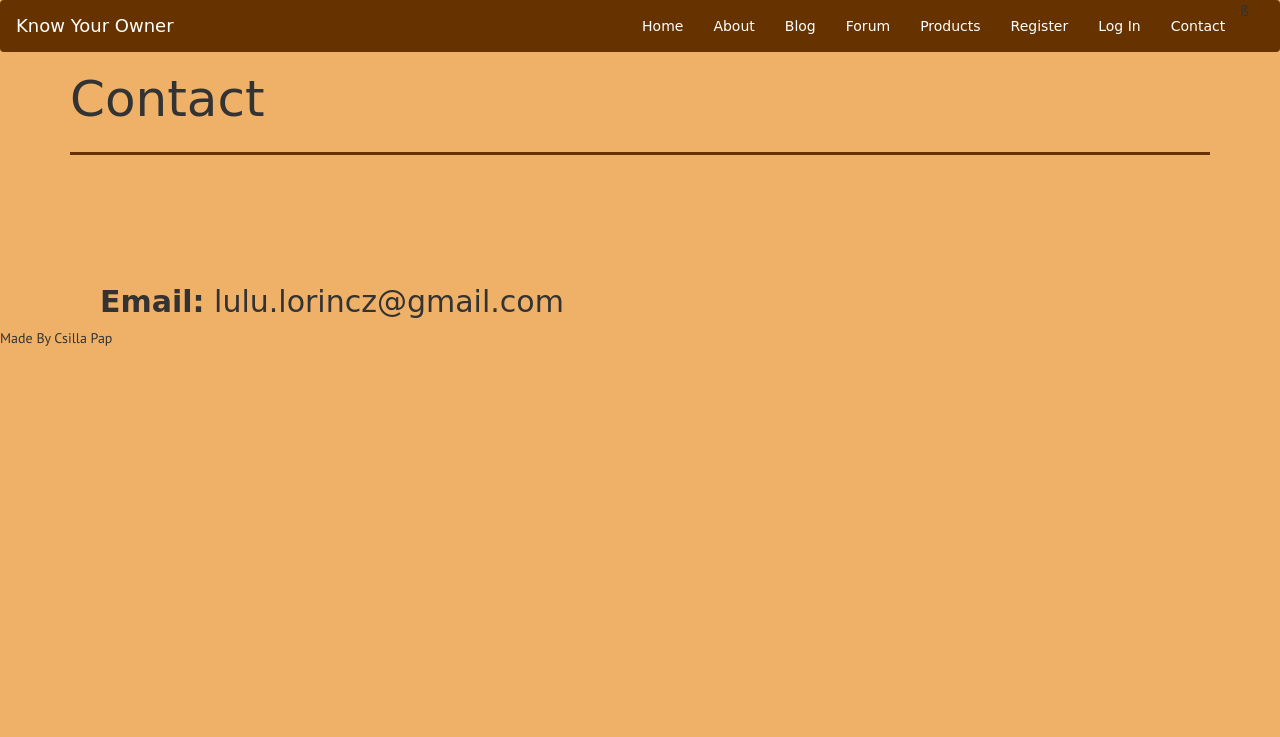
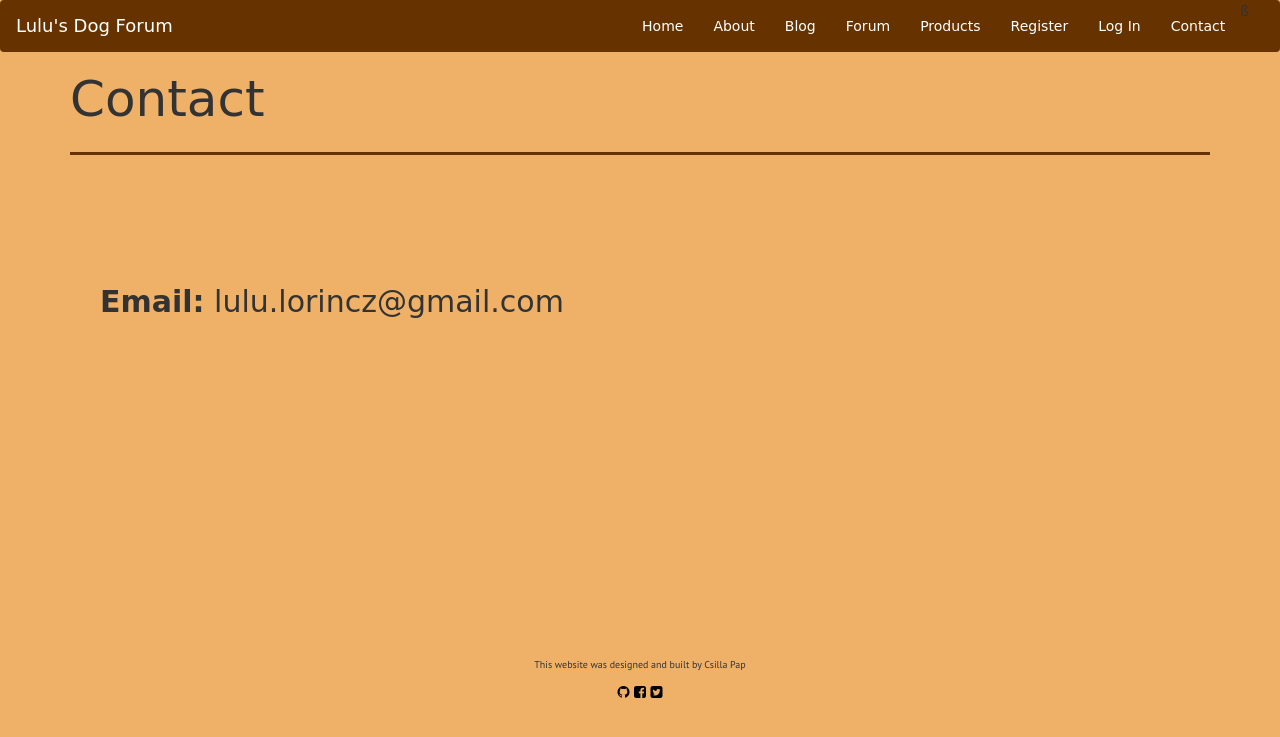
Before and after one commit to csillpap/LulusDogForum, a Django app: template templates/contact.html in a window 1280 px wide. Shown: the top 737 px of the page. Run offline with Django 3.2, Linux system fonts and the light colour scheme; the template is opened without the code that fills it, so the values that code supplies are empty; some libraries are stand-ins or nearby versions; some web fonts are replaced.

Commit message:
Rename site and style footer and contact page

```diff
--- a/static/css/style.css
+++ b/static/css/style.css
@@ -108,6 +108,12 @@ a.navbar-brand {
     color: #FF8C00;
 }
 
+/* Contact page */
+
+.contact-page {
+    margin-bottom: 300px;
+}
+
 /* Blog and forum page */
 
 .page-title {
@@ -163,6 +169,25 @@ tr {
     border-bottom: #663300 solid 2px
 }
 
+/* Footer */
+
+footer {
+	text-align: center;
+    margin-top: 30px;
+}
+
+footer > a > i.fa.fa-facebook-square,
+footer > a > i.fa.fa-twitter-square,
+footer > a > i.fa.fa-github {
+	color: black;
+}
+
+footer > p {
+    font-size: 10px;
+}
+
+/* Media queries */
+
 @media (max-width: 575px) {
     .main-image {
         max-width: 600px;
--- a/templates/base.html
+++ b/templates/base.html
@@ -3,7 +3,7 @@
 <html lang="en">
 <head>
     <meta charset="UTF-8">
-    <title>Know Your Owner</title>
+    <title>Lulu's Dog Forum</title>
     <meta name="viewport" content="width=device-width, initial-scale=1">
     <link rel="stylesheet" href="{% static 'css/bootstrap.min.css' %}">
     <link rel="stylesheet" href="{% static 'css/font-awesome-4.7.0/css/font-awesome.css' %}">
@@ -17,7 +17,7 @@
 
         <div class="container">
             <div class="navbar-header">
-                <a class="navbar-brand">Know Your Owner</a>
+                <a class="navbar-brand">Lulu's Dog Forum</a>
                 <button type="button" class="navbar-toggle collapsed" data-toggle="collapse" data-target="#myCollapsingList">
                     <span class="icon-bar"></span>
                     <span class="icon-bar"></span>
@@ -59,9 +59,12 @@
         {% endblock %}
     </div>
 
-    <div class="footer">
-        <p>Made By Csilla Pap</p>
-    </div>
+    <footer class="col-12">
+        <p>This website was designed and built by Csilla Pap</p>
+        <a href="https://github.com/csillpap/LulusDogForum"><i class="fa fa-github"></i></a>
+        <a href="#"><i class="fa fa-facebook-square"></i></a>
+        <a href="#"><i class="fa fa-twitter-square"></i></a>
+    </footer>
 
     <script src="{% static 'js/jquery-3.2.1.min.js' %}"></script>
     <script src="{% static 'js/bootstrap.min.js' %}"></script>
--- a/templates/contact.html
+++ b/templates/contact.html
@@ -1,7 +1,7 @@
 {% extends "base.html" %}
 {% load staticfiles %}
 {% block content %}
-    <div class="container">
+    <div class="container contact-page">
         <h1 class="page-title">Contact</h1>
         <div class="container">
             <div class="col-lg-6 col-md-6 col-sm-12 text-container"><h2><strong>Email:</strong> lulu.lorincz@gmail.com</h2></div>
--- a/templates/index.html
+++ b/templates/index.html
@@ -44,7 +44,7 @@
             <div>
                 <h1>You are at the right place!</h1>
                 <h3>Read our blog, join our forum, meet other dogs</h3>
-                <h3>If you love shopping, take a look at our products, too!</h3>
+                <h3>If you love shopping, have a look at our products, too!</h3>
             </div>
 
         </div>
```
